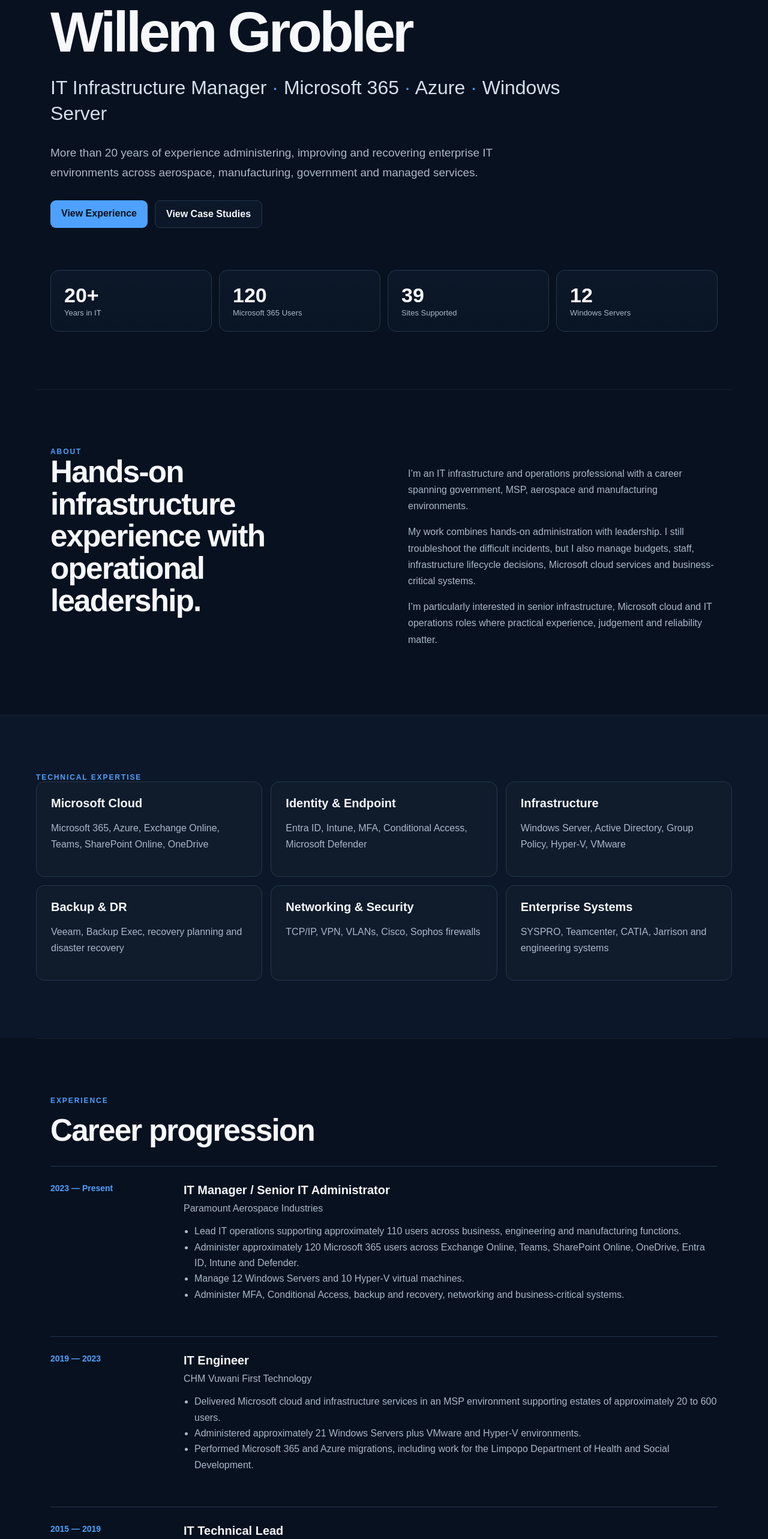
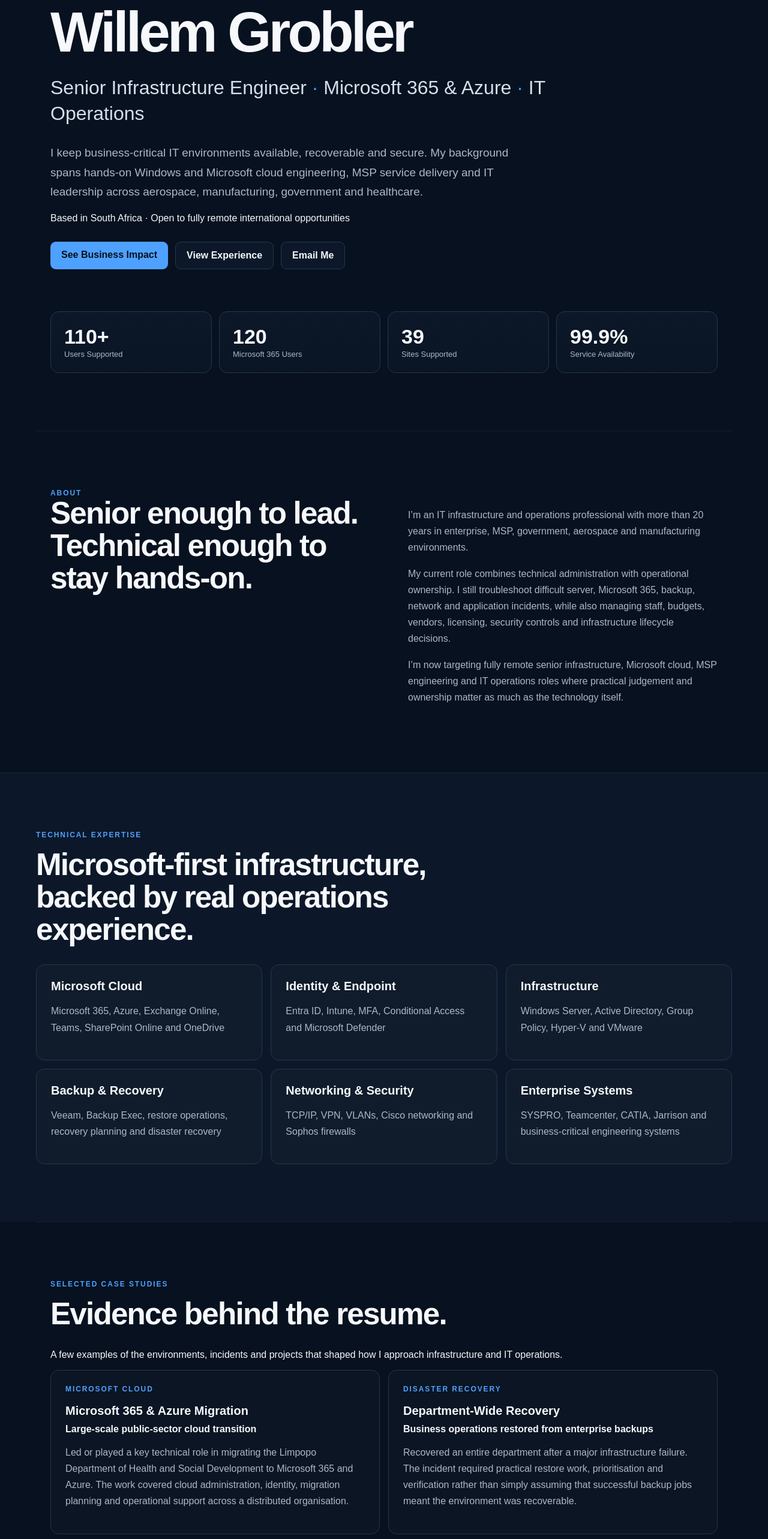
Before and after one commit to wgrobler72/willemgrobler-tech, a Next.js app: page / in a window 1280 px wide. Shown: the part 220-2786 px from the top of the page at 60% size. Built offline with nearby package versions, Linux system fonts and the light colour scheme.

Commit message:
Improve portfolio positioning and recruiter content

```diff
--- a/app/page.tsx
+++ b/app/page.tsx
@@ -1,17 +1,17 @@
 const metrics = [
-  ["20+", "Years in IT"],
+  ["110+", "Users Supported"],
   ["120", "Microsoft 365 Users"],
   ["39", "Sites Supported"],
-  ["12", "Windows Servers"]
+  ["99.9%", "Service Availability"]
 ];
 
 const expertise = [
-  ["Microsoft Cloud", "Microsoft 365, Azure, Exchange Online, Teams, SharePoint Online, OneDrive"],
-  ["Identity & Endpoint", "Entra ID, Intune, MFA, Conditional Access, Microsoft Defender"],
-  ["Infrastructure", "Windows Server, Active Directory, Group Policy, Hyper-V, VMware"],
-  ["Backup & DR", "Veeam, Backup Exec, recovery planning and disaster recovery"],
-  ["Networking & Security", "TCP/IP, VPN, VLANs, Cisco, Sophos firewalls"],
-  ["Enterprise Systems", "SYSPRO, Teamcenter, CATIA, Jarrison and engineering systems"]
+  ["Microsoft Cloud", "Microsoft 365, Azure, Exchange Online, Teams, SharePoint Online and OneDrive"],
+  ["Identity & Endpoint", "Entra ID, Intune, MFA, Conditional Access and Microsoft Defender"],
+  ["Infrastructure", "Windows Server, Active Directory, Group Policy, Hyper-V and VMware"],
+  ["Backup & Recovery", "Veeam, Backup Exec, restore operations, recovery planning and disaster recovery"],
+  ["Networking & Security", "TCP/IP, VPN, VLANs, Cisco networking and Sophos firewalls"],
+  ["Enterprise Systems", "SYSPRO, Teamcenter, CATIA, Jarrison and business-critical engineering systems"]
 ];
 
 const experience = [
@@ -21,9 +21,9 @@ const experience = [
     company: "Paramount Aerospace Industries",
     points: [
       "Lead IT operations supporting approximately 110 users across business, engineering and manufacturing functions.",
-      "Administer approximately 120 Microsoft 365 users across Exchange Online, Teams, SharePoint Online, OneDrive, Entra ID, Intune and Defender.",
-      "Manage 12 Windows Servers and 10 Hyper-V virtual machines.",
-      "Administer MFA, Conditional Access, backup and recovery, networking and business-critical systems."
+      "Administer Microsoft 365 for approximately 120 users across Exchange Online, Teams, SharePoint Online, OneDrive, Entra ID, Intune and Defender.",
+      "Manage 12 Windows Servers and 10 Hyper-V virtual machines while maintaining close to 99.9% service availability.",
+      "Manage MFA, Conditional Access, backup and recovery, infrastructure lifecycle, vendors, budgets and business-critical systems."
     ]
   },
   {
@@ -31,9 +31,9 @@ const experience = [
     role: "IT Engineer",
     company: "CHM Vuwani First Technology",
     points: [
-      "Delivered Microsoft cloud and infrastructure services in an MSP environment supporting estates of approximately 20 to 600 users.",
+      "Delivered Microsoft cloud and infrastructure services in an MSP environment supporting customer estates of approximately 20 to 600 users.",
       "Administered approximately 21 Windows Servers plus VMware and Hyper-V environments.",
-      "Performed Microsoft 365 and Azure migrations, including work for the Limpopo Department of Health and Social Development."
+      "Performed Microsoft 365 and Azure migrations, including the Limpopo Department of Health and Social Development."
     ]
   },
   {
@@ -42,7 +42,7 @@ const experience = [
     company: "IT Masters",
     points: [
       "Administered Windows Server, Office 365, Hyper-V, VMware, firewalls and backup solutions across MSP customer environments.",
-      "Provided technical leadership to a team of approximately 10 people."
+      "Provided technical leadership to a team of approximately 10 people while remaining hands-on with escalated technical work."
     ]
   },
   {
@@ -50,41 +50,45 @@ const experience = [
     role: "Helpdesk Manager & Technical Lead",
     company: "Enabling Solutions",
     points: [
-      "Managed IT support for approximately 450 Limpopo Department of Health users across 39 sites.",
-      "Supported distributed infrastructure with typically 2 to 8 servers per site."
+      "Managed IT support for approximately 450 Limpopo Department of Health users across 39 geographically distributed sites.",
+      "Led ticket prioritisation, escalations, SLA delivery and infrastructure support across sites with typically 2 to 8 servers each."
     ]
   }
 ];
 
 const caseStudies = [
   {
-    tag: "CLOUD MIGRATION",
+    tag: "MICROSOFT CLOUD",
     title: "Microsoft 365 & Azure Migration",
-    body: "Helped deliver the migration of the Limpopo Department of Health and Social Development to Microsoft 365 and Azure, combining cloud administration, identity, migration planning and operational support."
+    result: "Large-scale public-sector cloud transition",
+    body: "Led or played a key technical role in migrating the Limpopo Department of Health and Social Development to Microsoft 365 and Azure. The work covered cloud administration, identity, migration planning and operational support across a distributed organisation."
   },
   {
     tag: "DISASTER RECOVERY",
     title: "Department-Wide Recovery",
-    body: "Recovered an entire department from enterprise backups following a major infrastructure failure, restoring business operations and validating the value of disciplined backup and recovery processes."
+    result: "Business operations restored from enterprise backups",
+    body: "Recovered an entire department after a major infrastructure failure. The incident required practical restore work, prioritisation and verification rather than simply assuming that successful backup jobs meant the environment was recoverable."
   },
   {
-    tag: "MULTI-SITE OPERATIONS",
+    tag: "MULTI-SITE IT",
     title: "39-Site Government Support",
-    body: "Managed support operations for approximately 450 users across 39 geographically distributed sites, coordinating escalations, infrastructure support and service delivery."
+    result: "Approximately 450 users across 39 locations",
+    body: "Managed distributed support operations, escalations and infrastructure service delivery for the Limpopo Department of Health across sites with different local requirements and server footprints."
   },
   {
     tag: "AEROSPACE IT",
     title: "Business-Critical Infrastructure",
-    body: "Support Microsoft 365, Windows Server, Hyper-V, backup and engineering systems in an aerospace and manufacturing environment where availability directly affects operations."
+    result: "Close to 99.9% service availability",
+    body: "Lead day-to-day IT operations in an aerospace and manufacturing environment, supporting Microsoft 365, Windows Server, Hyper-V, backup, networking and engineering systems where downtime directly affects operations."
   }
 ];
 
 const projects = [
-  ["Grovoris", "AI-assisted IT service-management platform concept focused on ticketing, CMDB, discovery and knowledge workflows."],
-  ["CareerPilot AI", "AI-assisted career platform for job matching, CV tailoring, cover letters and controlled application workflows."],
-  ["Knowledge Capture", "Converts resolved IT incidents into reviewed, searchable knowledge articles."],
-  ["Remote IT Engineer", "Infrastructure analysis and reporting concept for Windows, Microsoft 365, backups and operational health."],
-  ["Quality Operations Dashboard", "Read-only quality dashboard for calibration, NCR and supplier-status visibility."]
+  ["Grovoris", "IT service-management platform project covering ticketing, CMDB, asset discovery, service workflows and knowledge capture."],
+  ["Knowledge Capture", "Standalone project designed to turn resolved IT support tickets into reviewed, searchable knowledge articles."],
+  ["Remote IT Engineer", "Infrastructure analysis and reporting project for Windows, Microsoft 365, backups, Active Directory and operational health."],
+  ["Quality Operations Dashboard", "Read-only operational dashboard for calibration, NCR and approved-supplier visibility."],
+  ["Windows Server File Search", "Local-first file discovery project designed to search multiple server drives and network locations without sending file data outside the network."]
 ];
 
 const certs = [
@@ -102,7 +106,7 @@ export default function Home() {
   return (
     <main>
       <header className="nav">
-        <a className="brand" href="#top">WG</a>
+        <a className="brand" href="#top" aria-label="Willem Grobler home">WG</a>
         <nav>
           <a href="#about">About</a>
           <a href="#experience">Experience</a>
@@ -113,15 +117,17 @@ export default function Home() {
       </header>
 
       <section id="top" className="hero">
-        <div className="eyebrow">IT INFRASTRUCTURE · MICROSOFT CLOUD · OPERATIONS</div>
+        <div className="eyebrow">SENIOR IT INFRASTRUCTURE · MICROSOFT CLOUD · IT OPERATIONS</div>
         <h1>Willem Grobler</h1>
-        <h2>IT Infrastructure Manager <span>·</span> Microsoft 365 <span>·</span> Azure <span>·</span> Windows Server</h2>
+        <h2>Senior Infrastructure Engineer <span>·</span> Microsoft 365 & Azure <span>·</span> IT Operations</h2>
         <p className="lead">
-          More than 20 years of experience administering, improving and recovering enterprise IT environments across aerospace, manufacturing, government and managed services.
+          I keep business-critical IT environments available, recoverable and secure. My background spans hands-on Windows and Microsoft cloud engineering, MSP service delivery and IT leadership across aerospace, manufacturing, government and healthcare.
         </p>
+        <div className="availability">Based in South Africa · Open to fully remote international opportunities</div>
         <div className="actions">
-          <a className="primary" href="#experience">View Experience</a>
-          <a className="secondary" href="#case-studies">View Case Studies</a>
+          <a className="primary" href="#case-studies">See Business Impact</a>
+          <a className="secondary" href="#experience">View Experience</a>
+          <a className="secondary" href="mailto:willemgrobler72@gmail.com">Email Me</a>
         </div>
         <div className="metrics">
           {metrics.map(([n,l]) => <div className="metric" key={l}><strong>{n}</strong><span>{l}</span></div>)}
@@ -131,25 +137,42 @@ export default function Home() {
       <section id="about" className="section">
         <div className="sectionLabel">ABOUT</div>
         <div className="twoCol">
-          <h3>Hands-on infrastructure experience with operational leadership.</h3>
+          <h3>Senior enough to lead. Technical enough to stay hands-on.</h3>
           <div>
-            <p>I’m an IT infrastructure and operations professional with a career spanning government, MSP, aerospace and manufacturing environments.</p>
-            <p>My work combines hands-on administration with leadership. I still troubleshoot the difficult incidents, but I also manage budgets, staff, infrastructure lifecycle decisions, Microsoft cloud services and business-critical systems.</p>
-            <p>I’m particularly interested in senior infrastructure, Microsoft cloud and IT operations roles where practical experience, judgement and reliability matter.</p>
+            <p>I’m an IT infrastructure and operations professional with more than 20 years in enterprise, MSP, government, aerospace and manufacturing environments.</p>
+            <p>My current role combines technical administration with operational ownership. I still troubleshoot difficult server, Microsoft 365, backup, network and application incidents, while also managing staff, budgets, vendors, licensing, security controls and infrastructure lifecycle decisions.</p>
+            <p>I’m now targeting fully remote senior infrastructure, Microsoft cloud, MSP engineering and IT operations roles where practical judgement and ownership matter as much as the technology itself.</p>
           </div>
         </div>
       </section>
 
       <section className="section alt">
         <div className="sectionLabel">TECHNICAL EXPERTISE</div>
+        <h3>Microsoft-first infrastructure, backed by real operations experience.</h3>
         <div className="grid3">
           {expertise.map(([title, body]) => <article className="card" key={title}><h4>{title}</h4><p>{body}</p></article>)}
         </div>
       </section>
 
-      <section id="experience" className="section">
+      <section id="case-studies" className="section">
+        <div className="sectionLabel">SELECTED CASE STUDIES</div>
+        <h3>Evidence behind the resume.</h3>
+        <p className="sectionIntro">A few examples of the environments, incidents and projects that shaped how I approach infrastructure and IT operations.</p>
+        <div className="grid2">
+          {caseStudies.map(c => (
+            <article className="case" key={c.title}>
+              <div className="tag">{c.tag}</div>
+              <h4>{c.title}</h4>
+              <strong className="result">{c.result}</strong>
+              <p>{c.body}</p>
+            </article>
+          ))}
+        </div>
+      </section>
+
+      <section id="experience" className="section alt">
         <div className="sectionLabel">EXPERIENCE</div>
-        <h3>Career progression</h3>
+        <h3>From technical support to infrastructure leadership.</h3>
         <div className="timeline">
           {experience.map(e => (
             <article className="job" key={e.company}>
@@ -164,40 +187,36 @@ export default function Home() {
         </div>
       </section>
 
-      <section id="case-studies" className="section alt">
-        <div className="sectionLabel">CASE STUDIES</div>
-        <h3>Evidence behind the resume</h3>
-        <div className="grid2">
-          {caseStudies.map(c => <article className="case" key={c.title}><div className="tag">{c.tag}</div><h4>{c.title}</h4><p>{c.body}</p></article>)}
-        </div>
-      </section>
-
       <section id="projects" className="section">
         <div className="sectionLabel">PROJECTS</div>
-        <h3>Building with AI and modern tooling</h3>
+        <h3>Using AI and modern tooling to solve practical IT problems.</h3>
+        <p className="sectionIntro">These are working projects and product concepts built around problems I have encountered in IT operations, service management and reporting.</p>
         <div className="projectList">
           {projects.map(([name, body]) => <article className="project" key={name}><h4>{name}</h4><p>{body}</p></article>)}
         </div>
+        <div className="projectCta"><a className="secondary" href="https://github.com/wgrobler72" target="_blank" rel="noreferrer">View GitHub Profile</a></div>
       </section>
 
       <section className="section alt">
         <div className="sectionLabel">CERTIFICATIONS</div>
+        <h3>Technical foundations built over a long IT career.</h3>
         <div className="chips">{certs.map(c => <span key={c}>{c}</span>)}</div>
       </section>
 
       <section id="contact" className="section contact">
         <div className="sectionLabel">CONTACT</div>
-        <h3>Let’s connect.</h3>
-        <p>For senior IT infrastructure, Microsoft cloud and IT operations opportunities.</p>
+        <h3>Looking for a senior remote infrastructure professional?</h3>
+        <p>I’m open to fully remote international opportunities in senior infrastructure engineering, Microsoft 365/Azure, MSP engineering and IT operations.</p>
         <div className="actions">
-          <a className="primary" href="https://www.linkedin.com/in/willem-grobler-b17746347" target="_blank" rel="noreferrer">LinkedIn</a>
+          <a className="primary" href="mailto:willemgrobler72@gmail.com">Email Willem</a>
+          <a className="secondary" href="https://www.linkedin.com/in/willem-grobler-b17746347" target="_blank" rel="noreferrer">LinkedIn</a>
           <a className="secondary" href="https://github.com/wgrobler72" target="_blank" rel="noreferrer">GitHub</a>
         </div>
       </section>
 
       <footer>
         <span>© 2026 Willem Grobler</span>
-        <span>willemgrobler.tech</span>
+        <span>Johannesburg, South Africa · Available for remote international work</span>
       </footer>
     </main>
   );
```
